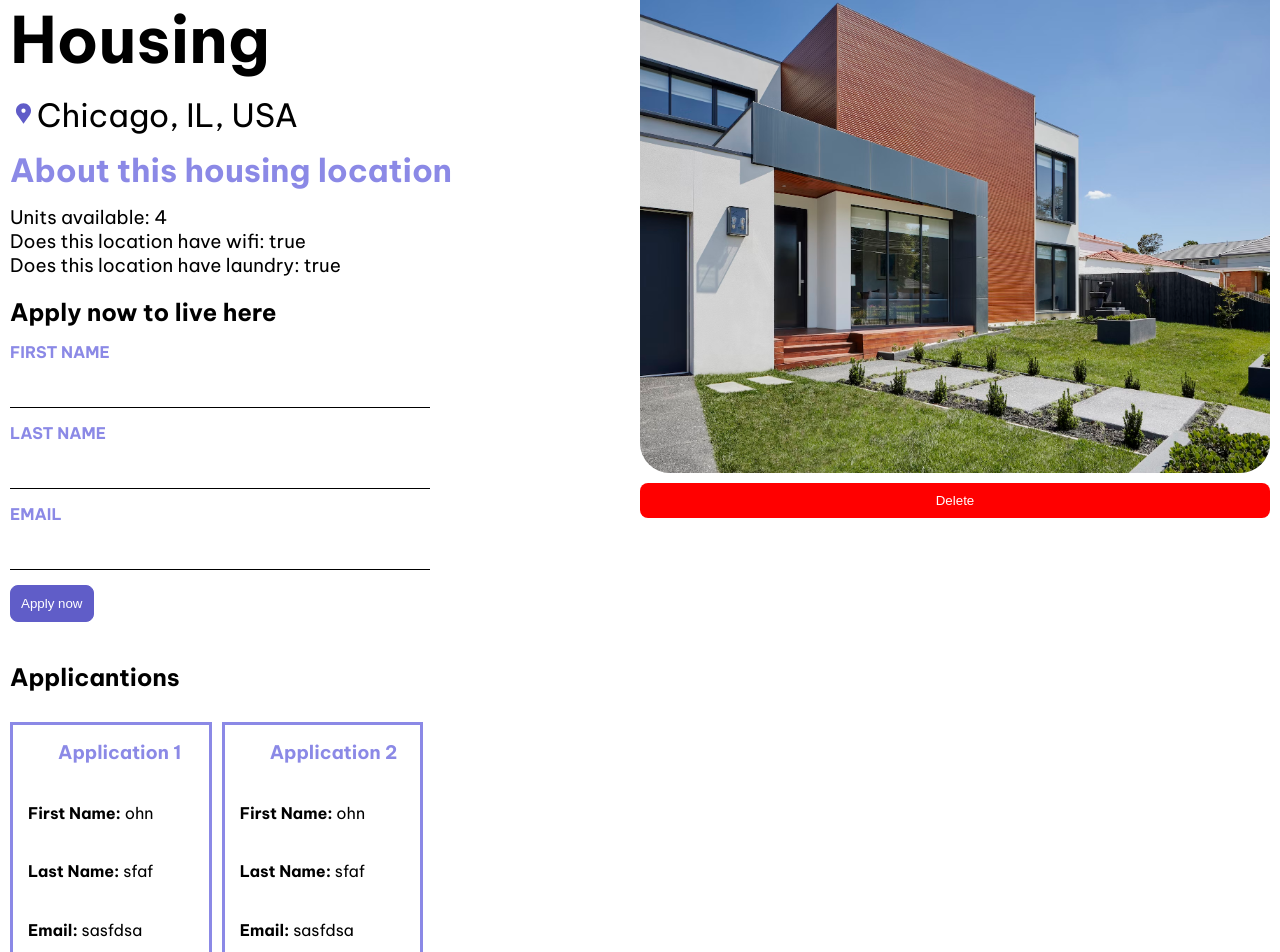
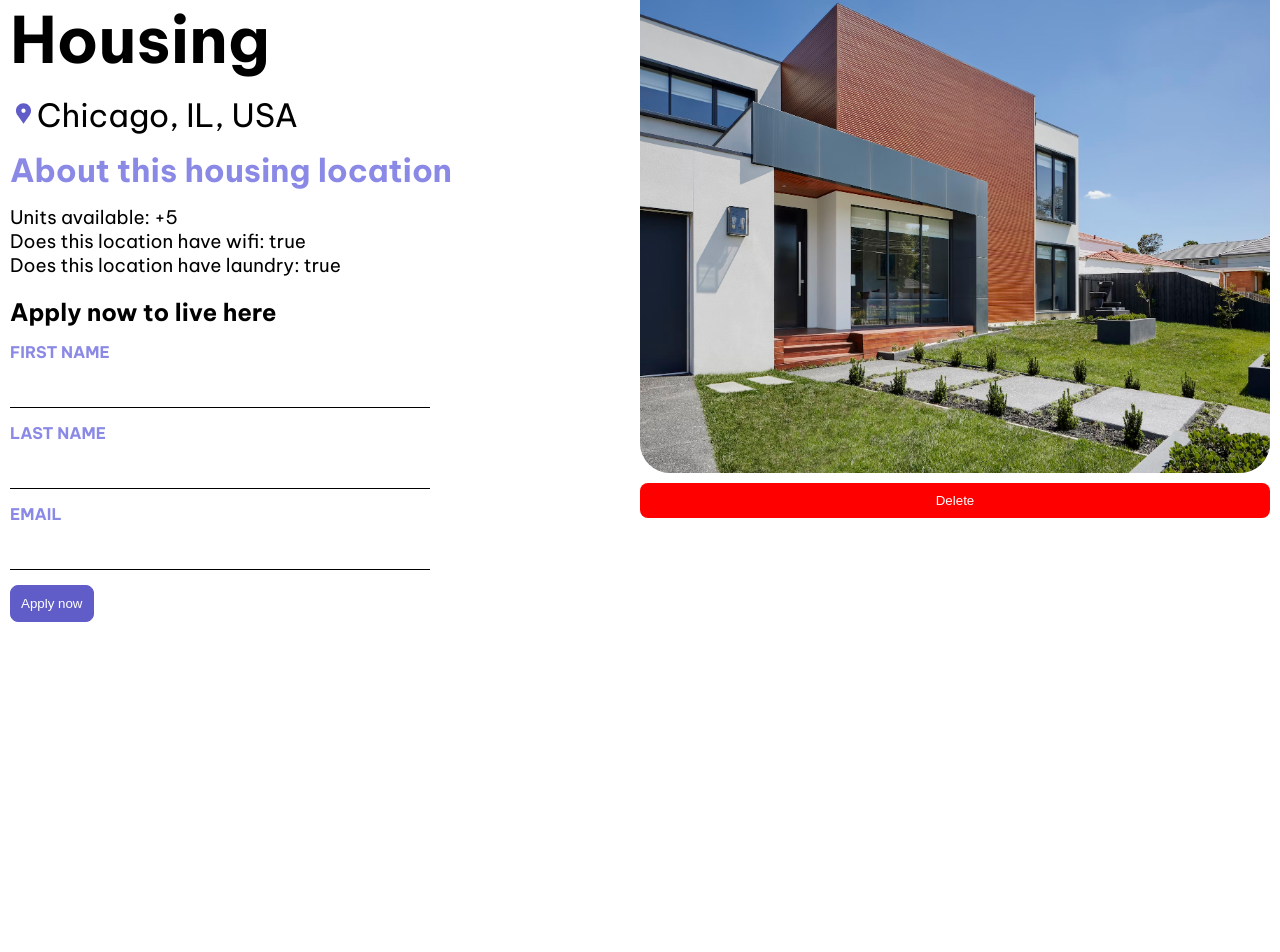
Before and after one commit to adamr7777/Angular_interview_test, an Angular app: page /details/0 in a window 1280 px wide. Shown: the part 172-1124 px from the top of the page. After the commit the page ends 884 px from the top, so only its background shows below. Built offline with nearby package versions, Linux system fonts and the light colour scheme.

Commit message:
tracking applicants2

```diff
--- /dev/null
+++ b/src/app/application.ts
@@ -0,0 +1,8 @@
+
+
+
+export interface Application {
+        firstName: string;
+        lastName: string;
+        email: string;
+}
--- /dev/null
+++ b/src/app/application/application.component.css
@@ -0,0 +1,18 @@
+
+.applications-item {
+  display: flex;
+  flex-direction: column;
+  justify-content: space-between;
+  border: var(--secondary-color) solid 3px;
+  padding: 15px;
+  height: 200px;
+}
+
+.application-title {
+  color: var(--secondary-color);
+  margin: 0 auto;
+}
+
+.detail-label span {
+  font-weight: bold;
+}
--- /dev/null
+++ b/src/app/application/application.component.ts
@@ -0,0 +1,22 @@
+import { Component, Input } from '@angular/core';
+import { CommonModule } from '@angular/common';
+import { Application } from '../application';
+
+@Component({
+  selector: 'app-application',
+  standalone: true,
+  imports: [CommonModule],
+  template: `
+      <li class="applications-item">
+            <h3 class="application-title">Application No. {{index + 1}}</h3>
+            <p class="detail-label"><span>First Name: {{application.firstName}}</span></p>
+            <p class="detail-label"><span>Last Name: </span>{{application.lastName}}</p>
+            <p class="detail-label"><span>Email: </span>{{application.email}}</p>
+      </li>
+  `,
+  styleUrls: ['./application.component.css']
+})
+export class ApplicationComponent {
+      @Input() application!: Application;
+      @Input() index!: number;
+}
--- a/src/app/details/details.component.css
+++ b/src/app/details/details.component.css
@@ -97,38 +97,23 @@ input.ng-invalid.ng-touched {
   color: red;
 }
 
+.applications {
+  margin: 40px 0;
+}
+
+.applications-heading {
+  margin-bottom: 30px;
+}
+
+.applications-container {
+  display: grid;
+  grid-template-columns: repeat(auto-fill, minmax(320px, 320px));
+  grid-gap: 10px;
+}
+
 @media (max-width: 1024px) {
   .listing-photo {
     width: 100%;
     height: 400px;
   }
 }
-
-.applications {
-  margin: 40px 0;
-}
-
-.applications-list {
-  display: grid;
-  grid-template-columns: 1fr 1fr 1fr 1fr 1fr 1fr;
-  grid-gap: 10px;
-}
-
-.applications-item {
-  display: flex;
-  flex-direction: column;
-  justify-content: space-between;
-  border: var(--secondary-color) solid 3px;
-  margin: 30px 0;
-  padding: 15px;
-  height: 200px;
-}
-
-.application-title {
-  color: var(--secondary-color);
-  margin-left: 30px;
-}
-
-.detail-label span {
-  font-weight: bold;
-}
--- a/src/app/details/details.component.ts
+++ b/src/app/details/details.component.ts
@@ -3,6 +3,7 @@ import { CommonModule } from '@angular/common';
 import { ActivatedRoute, Router, RouterModule } from '@angular/router';
 import { HousingService } from '../housing.service';
 import { HousingLocation } from '../housinglocation';
+import { ApplicationComponent } from '../application/application.component';
 import { FormControl, FormGroup, ReactiveFormsModule, Validators } from '@angular/forms';
 @Component({
   selector: 'app-details',
@@ -10,7 +11,8 @@ import { FormControl, FormGroup, ReactiveFormsModule, Validators } from '@angula
   imports: [
     CommonModule,
     RouterModule,
-    ReactiveFormsModule
+    ReactiveFormsModule,
+    ApplicationComponent
   ],
   template: `
     <article>
@@ -29,17 +31,19 @@ import { FormControl, FormGroup, ReactiveFormsModule, Validators } from '@angula
         <h2 class="section-heading">About this housing location</h2>
         <ul>
           <!-- update with +5 functionality Task 2.2-->
-          <!-- note: had to add cond rendering with *ngIf to get rid of TS error in the ternary-->
-          <li *ngIf="housingLocation">Units available: {{
-            housingLocation.availableUnits > 5 ? '+5': housingLocation.availableUnits
+          <li>Units available: {{
+            housingLocation!.availableUnits > 5 ? '+5': housingLocation!.availableUnits
           }}</li>
           <li>Does this location have wifi: {{housingLocation?.wifi}}</li>
           <li>Does this location have laundry: {{housingLocation?.laundry}}</li>
         </ul>
       </section>
       <section class="listing-apply">
-        <!-- changed the form text to display a warning when form not valid and change the color to red Task 5.1-->
-        <h2 class="section-heading" [ngClass]="{\'red-text': notValid\}">{{formText}}</h2>
+        <!--changes the form text to display a warning when form not valid and change the color to red
+        or there no units available-->
+        <h2 class="section-heading" [ngClass]="{\'red-text': notValid\}">
+          {{housingLocation!.availableUnits > 0? formText: noUnitsWarning}}
+        </h2>
         <form [formGroup]="applyForm" (submit)="submitApplication()">
           <label for="first-name">First Name</label>
           <input id="first-name" type="text" formControlName="firstName">
@@ -49,24 +53,22 @@ import { FormControl, FormGroup, ReactiveFormsModule, Validators } from '@angula
 
           <label for="email">Email</label>
           <input id="email" type="email" formControlName="email">
-          <button type="submit" class="primary apply-btn">Apply now</button>
+          <!-- if there no units available the apply button gets disabled -->
+          <button [disabled]="housingLocation?.availableUnits! < 1" type="submit" class="primary apply-btn">
+            Apply now
+        </button>
         </form>
       </section>
+      <!-- Task 5.3 -->
       <section class="applications">
-        <h2 class="applications-heading">Applicantions</h2>
-        <ul class="applications-list">
-            <li class="applications-item">
-                <h3 class="application-title">Application 1</h3>
-                <p class="detail-label"><span>First Name:</span> ohn</p>
-                <p class="detail-label"><span>Last Name:</span> sfaf</p>
-                <p class="detail-label"><span>Email:</span> sasfdsa</p>
-          </li>
-          <li class="applications-item">
-                <h3 class="application-title">Application 2</h3>
-                <p class="detail-label"><span>First Name:</span> ohn</p>
-                <p class="detail-label"><span>Last Name:</span> sfaf</p>
-                <p class="detail-label"><span>Email:</span> sasfdsa</p>
-          </li>
+        <h2 *ngIf="housingLocation?.applications!.length > 0" class="applications-heading">Applications</h2>
+        <ul class="applications-container">
+          <app-application
+            *ngFor="let application of applications; let i = index"
+            [application]="application"
+            [index]="i"
+          >
+          </app-application>
         </ul>
       </section>
     </article>
@@ -78,24 +80,22 @@ export class DetailsComponent {
   route: ActivatedRoute = inject(ActivatedRoute);
   housingService = inject(HousingService);
   router: Router = inject(Router);
-  housingLocation: HousingLocation | undefined;
+  housingLocation: HousingLocation | undefined | null = null;
+  applications?: HousingLocation["applications"] = []
 
   applyForm = new FormGroup({
     firstName: new FormControl('', Validators.required),
     lastName: new FormControl ('', Validators.required),
     email: new FormControl('', [Validators.required, Validators.email])
   });
-
-  formText = 'Apply now to live here';
-
+  formText: string = 'Apply now to live here ';
+  noUnitsWarning: string = 'Currently there are no units available';
   notValid: boolean = false;
-
-
 
   constructor() {
     const housingLocationId = parseInt(this.route.snapshot.params['id'], 10);
     this.housingLocation = this.housingService.getHousingLocationById(housingLocationId);
-
+    this.applications = this.housingLocation?.applications;
   }
 
   deleteMe() {
@@ -106,7 +106,7 @@ export class DetailsComponent {
   }
 
   submitApplication() {
-    // if not valid, display the message and chage the color. When submitted, display success message Task 5.1
+    // if not valid, displays the message and change the color. When submitted, displays success message
     if(!this.applyForm.valid) {
       this.formText = "Please enter the contact information";
       this.notValid = true
@@ -122,5 +122,8 @@ export class DetailsComponent {
       this.applyForm.value.email ?? '',
       this.housingLocation!.id
     );
+
+    // when the application is made available units are reduced by 1
+    this.housingService.reduceAvailableUnits(this.housingLocation!.id);
   }
 }
--- a/src/app/housing.service.ts
+++ b/src/app/housing.service.ts
@@ -14,10 +14,10 @@ export class HousingService {
       country: 'USA',
       state: 'IL',
       photo: '/assets/accomodations/1.avif',
-      availableUnits: 4,
+      availableUnits: 8,
       wifi: true,
       laundry: true,
-      users: []
+      applications: []
     },
     {
       id: 1,
@@ -29,7 +29,7 @@ export class HousingService {
       availableUnits: 0,
       wifi: false,
       laundry: true,
-      users: []
+      applications: []
     },
     {
       id: 2,
@@ -41,7 +41,7 @@ export class HousingService {
       availableUnits: 1,
       wifi: false,
       laundry: false,
-      users: []
+      applications: []
     },
     {
       id: 3,
@@ -53,7 +53,7 @@ export class HousingService {
       availableUnits: 1,
       wifi: true,
       laundry: false,
-      users: []
+      applications: []
     },
     {
       id: 4,
@@ -65,7 +65,7 @@ export class HousingService {
       availableUnits: 1,
       wifi: true,
       laundry: false,
-      users: []
+      applications: []
     },
     {
       id: 5,
@@ -77,7 +77,7 @@ export class HousingService {
       availableUnits: 2,
       wifi: true,
       laundry: true,
-      users: []
+      applications: []
     },
     {
       id: 6,
@@ -89,7 +89,7 @@ export class HousingService {
       availableUnits: 12,
       wifi: true,
       laundry: true,
-      users: []
+      applications: []
     },
     {
       id: 7,
@@ -101,7 +101,7 @@ export class HousingService {
       availableUnits: 2,
       wifi: true,
       laundry: true,
-      users: []
+      applications: []
     },
     {
       id: 8,
@@ -113,7 +113,7 @@ export class HousingService {
       availableUnits: 10,
       wifi: false,
       laundry: false,
-      users: []
+      applications: []
     },
     {
       id: 9,
@@ -125,10 +125,11 @@ export class HousingService {
       availableUnits: 6,
       wifi: true,
       laundry: true,
-      users: []
-
+      applications: []
     }
   ];
+
+
 
   getAllHousingLocations(): HousingLocation[] {
     return this.housingLocationList;
@@ -140,7 +141,7 @@ export class HousingService {
 
   submitApplication(firstName: string, lastName: string, email: string, id: number) {
     // Task 5.2
-    this.housingLocationList[id].users?.push({
+    this.housingLocationList[id].applications?.push({
       firstName,
       lastName,
       email
@@ -152,4 +153,9 @@ export class HousingService {
     const filteredLocationsArray = this.housingLocationList.filter((location)=> location.id !== id);
     this.housingLocationList = filteredLocationsArray;
   }
+
+  reduceAvailableUnits(id: number) {
+    const location = this.housingLocationList.find((location)=> location.id === id)
+    location!.availableUnits -= 1
+  }
 }
--- a/src/app/housinglocation.ts
+++ b/src/app/housinglocation.ts
@@ -8,7 +8,7 @@ export interface HousingLocation {
   availableUnits: number;
   wifi: boolean;
   laundry: boolean;
-  users: {
+  applications: {
     firstName: string;
     lastName: string;
     email: string;
```
